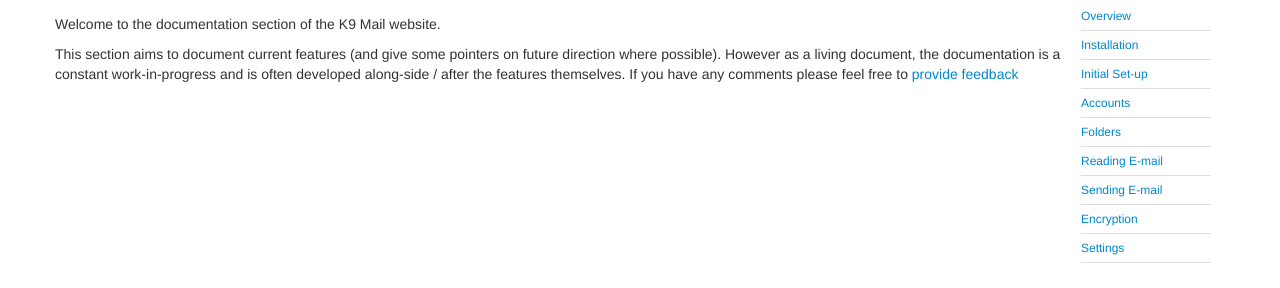
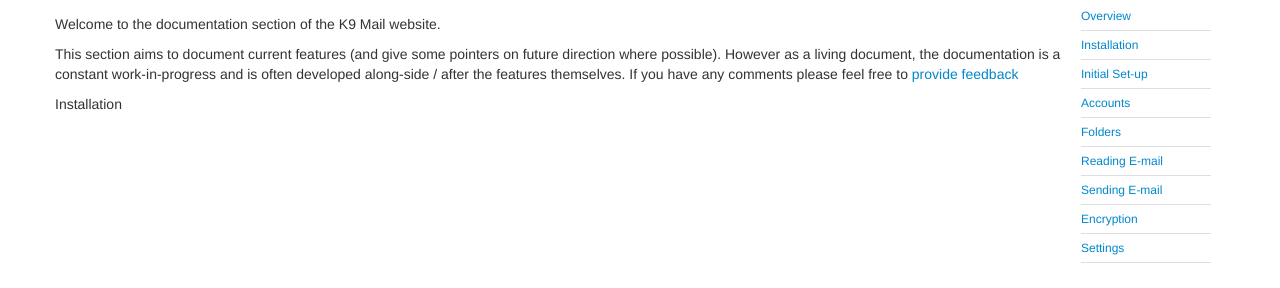
Before and after one commit to k9mail/k9mail.app, a Jekyll site: the page built from documentation.md, in a window 1280 px wide. Shown: the part 176-464 px from the top of the page. Built offline with Jekyll 4.4.1, drawn with Linux system fonts in a browser that asks for light colours; nearby versions of some CDN libraries.

Commit message:
Update documentation.md

```diff
--- a/documentation.md
+++ b/documentation.md
@@ -11,3 +11,9 @@ layout: default
 Welcome to the documentation section of the K9 Mail website.
 
 This section aims to document current features (and give some pointers on future direction where possible). However as a living document, the documentation is a constant work-in-progress and is often developed along-side / after the features themselves. If you have any comments please feel free to <a href="contribute.md">provide feedback</a>
+
+<div class="panel panel-default col-md-4">
+  <div class="panel-body">
+    Installation
+  </div>
+</div>
```
